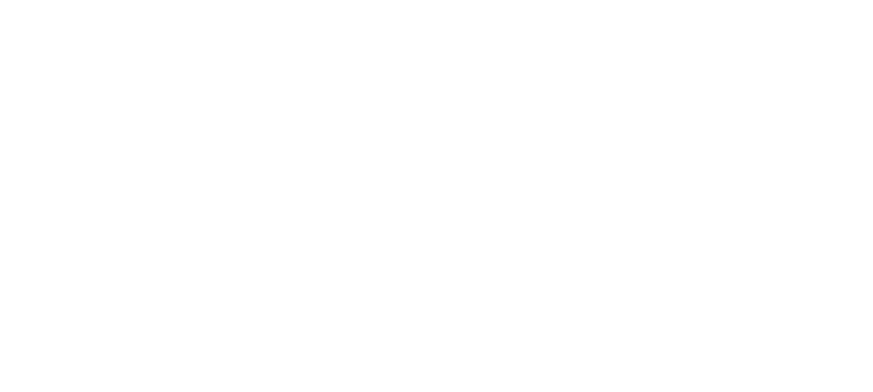
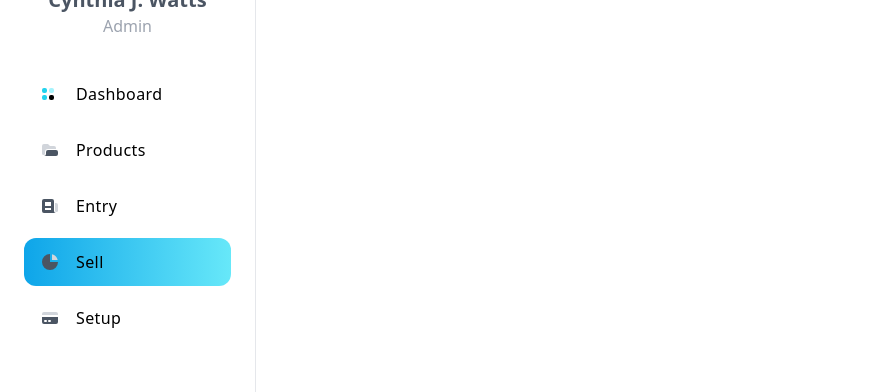
Before and after one commit to StingLab/inventory-management-system-v2, a React (Create React App) app: page /dashboard/sell in a window 1280 px wide. Before the commit this address had no page. Shown: the part 302-694 px from the top of the page, without its empty margins (0-873 px from the left). Built offline with nearby package versions, Linux system fonts and the light colour scheme.

Commit message:
Dashboard sidebar navigation done with reload bug

```diff
--- a/src/App.js
+++ b/src/App.js
@@ -18,6 +18,10 @@ function App() {
 
         <Route path="dashboard" element={<HeaderAndSidebar/>}>
           <Route index element={<Dashboard/>}/>
+          <Route path="/dashboard/products" element={<div className="bg-white h-screen ml-auto mb-6 lg:w-[75%] xl:w-[80%] 2xl:w-[85%]">Products</div>} />
+          <Route path="/dashboard/entry" element={<div className="bg-white h-screen ml-auto mb-6 lg:w-[75%] xl:w-[80%] 2xl:w-[85%]">Entry</div>} />
+          <Route path="/dashboard/sell" element={<div className="bg-white h-screen ml-auto mb-6 lg:w-[75%] xl:w-[80%] 2xl:w-[85%]">Sell</div>} />
+          <Route path="/dashboard/setup" element={<div className="bg-white h-screen ml-auto mb-6 lg:w-[75%] xl:w-[80%] 2xl:w-[85%]">Setup</div>} />
         </Route>
 
         <Route path="*" element={<div><h1 className="text-center text-5xl font-bold">404 Not Found</h1></div>} />
--- a/src/component/HeaderAndSidebar.js
+++ b/src/component/HeaderAndSidebar.js
@@ -6,6 +6,7 @@ function HeaderAndSidebar(props) {
         {
             id: 1,
             name: 'Dashboard',
+            link: '/dashboard',
             icon: <svg className="-ml-1 h-6 w-6" viewBox="0 0 24 24" fill="none">
                 <path d="M6 8a2 2 0 0 1 2-2h1a2 2 0 0 1 2 2v1a2 2 0 0 1-2 2H8a2 2 0 0 1-2-2V8ZM6 15a2 2 0 0 1 2-2h1a2 2 0 0 1 2 2v1a2 2 0 0 1-2 2H8a2 2 0 0 1-2-2v-1Z" className="fill-current text-cyan-400 dark:fill-slate-600"></path>
                 <path d="M13 8a2 2 0 0 1 2-2h1a2 2 0 0 1 2 2v1a2 2 0 0 1-2 2h-1a2 2 0 0 1-2-2V8Z" className="fill-current text-cyan-200 group-hover:text-cyan-300"></path>
@@ -15,6 +16,7 @@ function HeaderAndSidebar(props) {
         {
             id: 2,
             name: 'Products',
+            link: '/dashboard/products',
             icon: <svg xmlns="http://www.w3.org/2000/svg" className="h-5 w-5" viewBox="0 0 20 20" fill="currentColor">
                 <path className="fill-current text-gray-300 group-hover:text-cyan-300" fill-rule="evenodd" d="M2 6a2 2 0 012-2h4l2 2h4a2 2 0 012 2v1H8a3 3 0 00-3 3v1.5a1.5 1.5 0 01-3 0V6z" clip-rule="evenodd" />
                 <path className="fill-current text-gray-600 group-hover:text-cyan-600" d="M6 12a2 2 0 012-2h8a2 2 0 012 2v2a2 2 0 01-2 2H2h2a2 2 0 002-2v-2z" />
@@ -23,6 +25,7 @@ function HeaderAndSidebar(props) {
         {
             id: 3,
             name: 'Entry',
+            link: '/dashboard/entry',
             icon: <svg xmlns="http://www.w3.org/2000/svg" className="h-5 w-5" viewBox="0 0 20 20" fill="currentColor">
                 <path className="fill-current text-gray-600 group-hover:text-cyan-600" fill-rule="evenodd" d="M2 5a2 2 0 012-2h8a2 2 0 012 2v10a2 2 0 002 2H4a2 2 0 01-2-2V5zm3 1h6v4H5V6zm6 6H5v2h6v-2z" clip-rule="evenodd" />
                 <path className="fill-current text-gray-300 group-hover:text-cyan-300" d="M15 7h1a2 2 0 012 2v5.5a1.5 1.5 0 01-3 0V7z" />
@@ -31,6 +34,7 @@ function HeaderAndSidebar(props) {
         {
             id: 4,
             name: 'Sell',
+            link: '/dashboard/sell',
             icon: <svg xmlns="http://www.w3.org/2000/svg" className="h-5 w-5" viewBox="0 0 20 20" fill="currentColor">
                 <path className="fill-current text-gray-600 group-hover:text-cyan-600" d="M2 10a8 8 0 018-8v8h8a8 8 0 11-16 0z" />
                 <path className="fill-current text-gray-300 group-hover:text-cyan-300" d="M12 2.252A8.014 8.014 0 0117.748 8H12V2.252z" />
@@ -39,6 +43,7 @@ function HeaderAndSidebar(props) {
         {
             id: 5,
             name: 'Setup',
+            link: '/dashboard/setup',
             icon: <svg xmlns="http://www.w3.org/2000/svg" className="h-5 w-5" viewBox="0 0 20 20" fill="currentColor">
                 <path className="fill-current text-gray-300 group-hover:text-cyan-300" d="M4 4a2 2 0 00-2 2v1h16V6a2 2 0 00-2-2H4z" />
                 <path className="fill-current text-gray-600 group-hover:text-cyan-600" fill-rule="evenodd" d="M18 9H2v5a2 2 0 002 2h12a2 2 0 002-2V9zM4 13a1 1 0 011-1h1a1 1 0 110 2H5a1 1 0 01-1-1zm5-1a1 1 0 100 2h1a1 1 0 100-2H9z" clip-rule="evenodd" />
@@ -65,9 +70,9 @@ function HeaderAndSidebar(props) {
                     <ul className="space-y-2 tracking-wide mt-8">
                         {
                             dashboardMenu.map(m =>
-                                <li key={m.id}>
-                                    <Link to="#" className='px-4 py-3 flex items-center space-x-4 text-black hover:rounded-xl group
-                                        active:bg-gradient-to-r from-sky-500 to-cyan-300 active:text-white rounded-xl group'>
+                                <li key={m.id} className={window.location.pathname == m.link? "bg-gradient-to-r from-sky-500 to-cyan-300 active:text-white rounded-xl group" : ""}>
+                                    <Link to="#" className='px-4 py-3 flex items-center space-x-4 text-black hover:rounded-xl group'
+                                        onClick={()=>{window.location.pathname = m.link;}}>
                                         {m.icon}
                                         <span className="-mr-1 font-medium">{m.name}</span>
                                     </Link>
```
